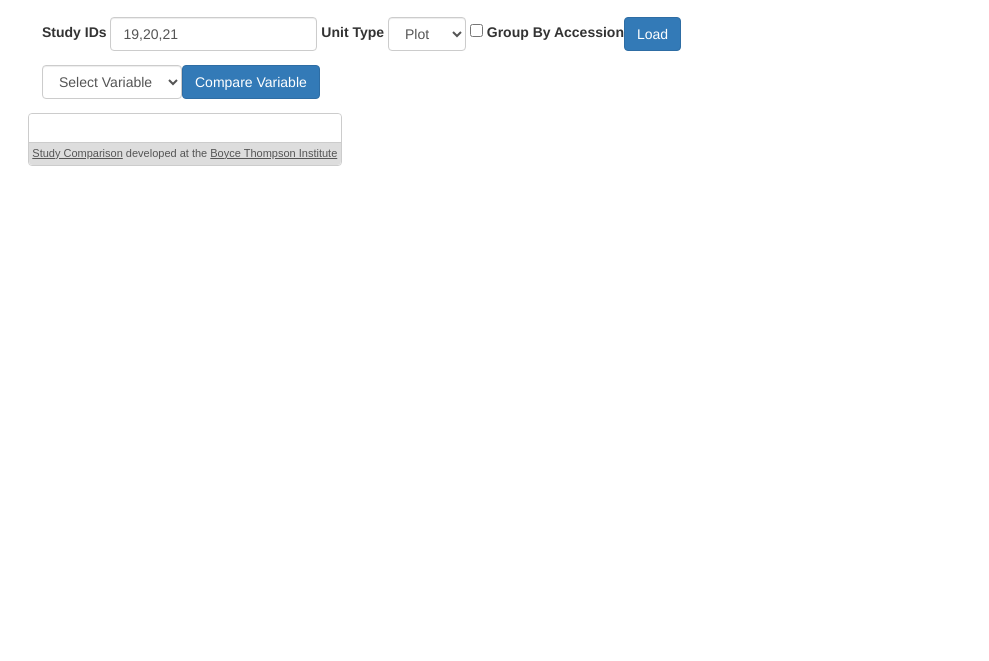
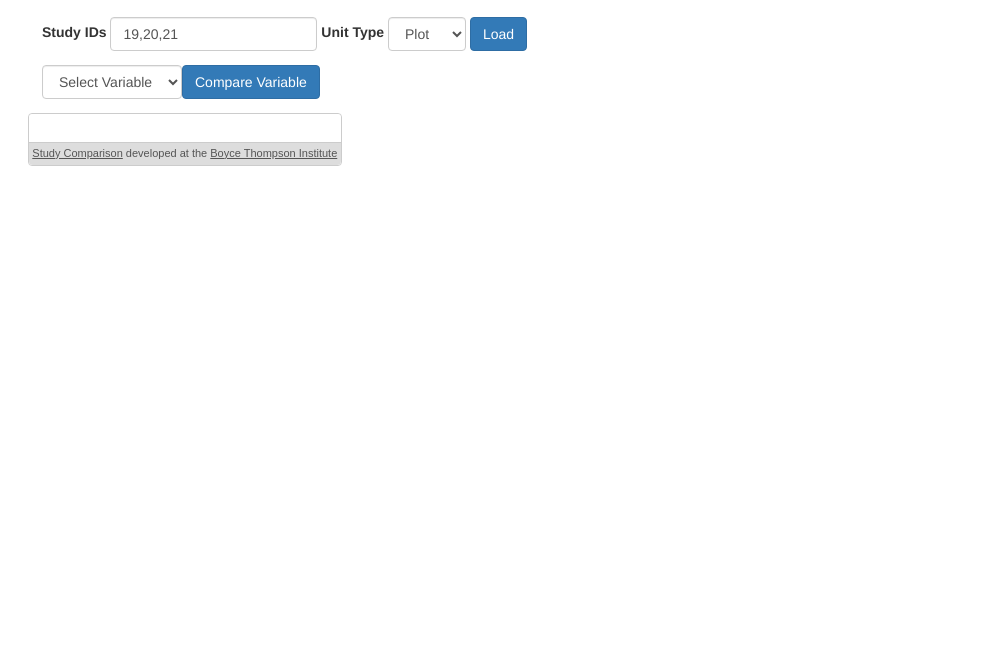
Before and after one commit to solgenomics/BrAPI-Study-Comparison, a website: page example/index.html in a window 1280 px wide. Shown: the part 139-800 px from the top of the page, without its empty margins (0-989 px from the left). Drawn offline with nearby package versions, Linux system fonts and the light colour scheme.

Commit message:
Update index.html

```diff
--- a/example/index.html
+++ b/example/index.html
@@ -37,9 +37,7 @@
             </option>
           </select>
         </div>
-        <div class="form-group">
-          <label><input type="checkbox" name="group"> Group By Accession</label>
-        </div><input type="submit" action="#" id="load-brapi" class="btn btn-primary" value="Load"> <i id="load-spin" class="fa fa-spinner fa-spin" style="display: none;font-size:14px"></i>
+        <input type="submit" action="#" id="load-brapi" class="btn btn-primary" value="Load"> <i id="load-spin" class="fa fa-spinner fa-spin" style="display: none;font-size:14px"></i>
       </form>
       <form id="scomp-form" action="#" class="form-inline" style="margin:1em;" name="scomp-form">
         <div class="form-group">
```
